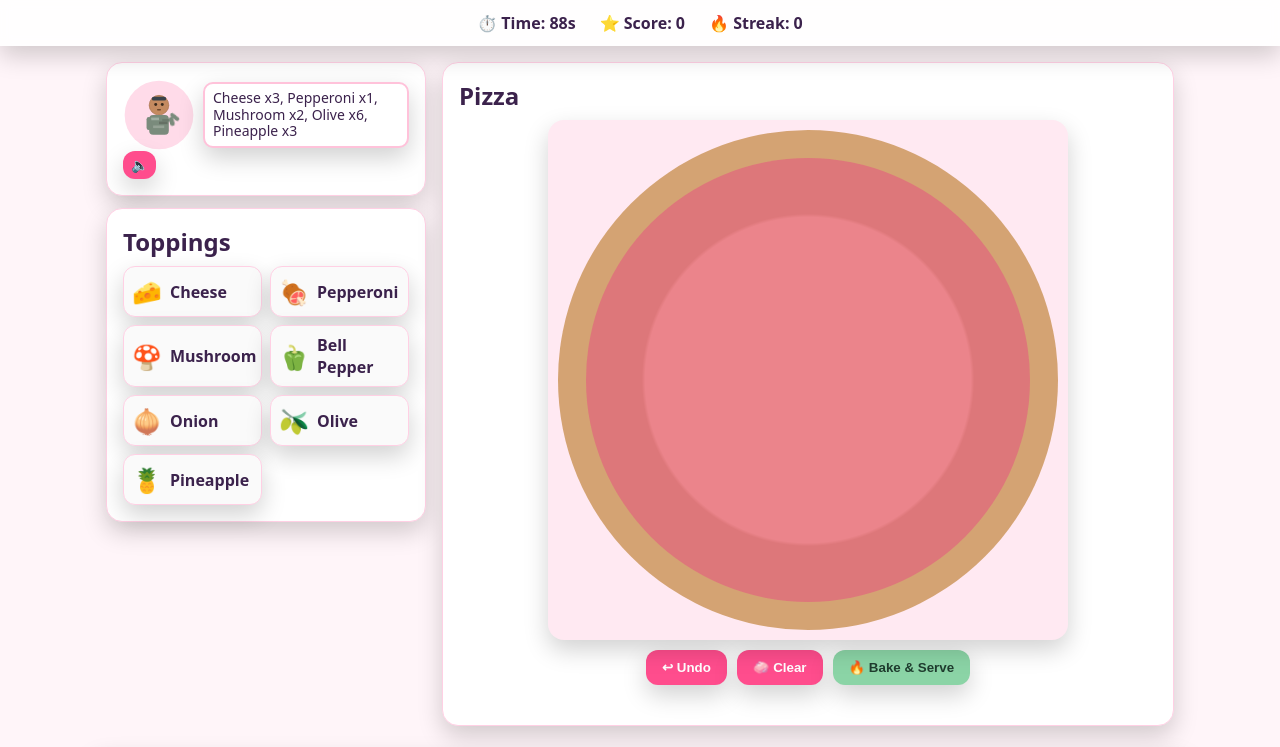
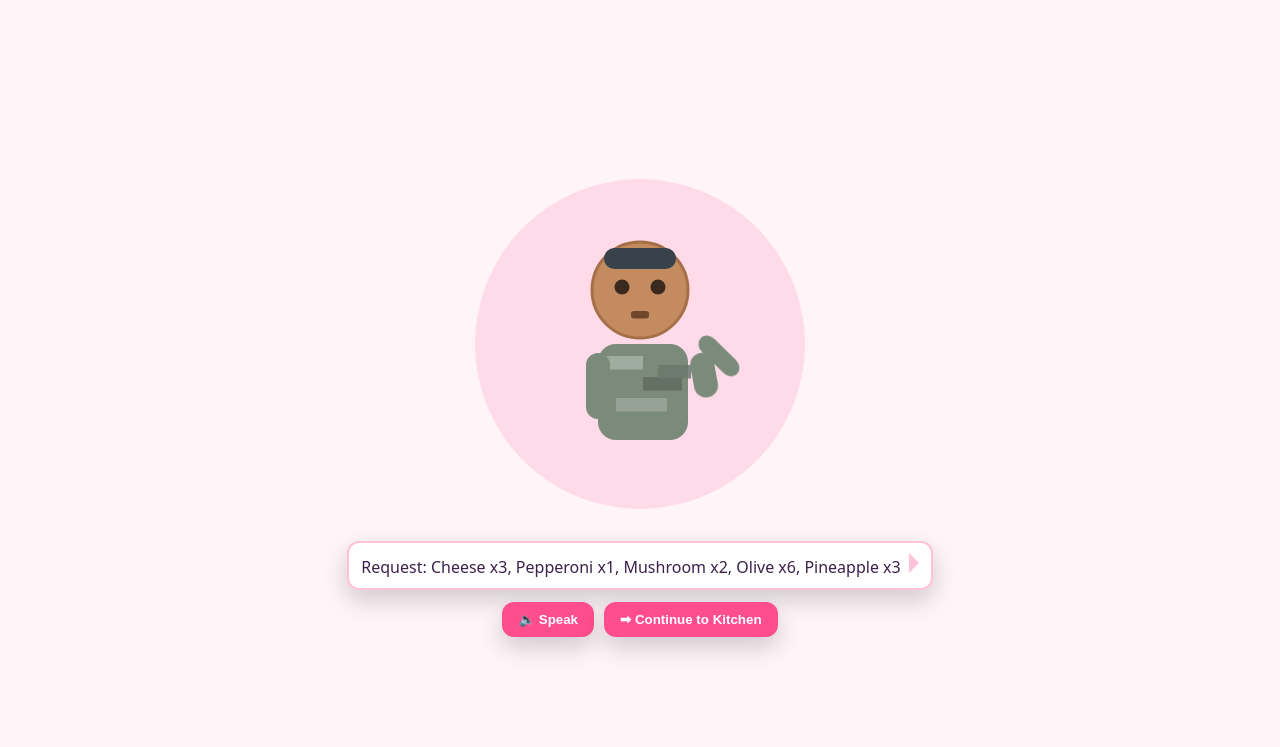
Before and after one commit to sophiapm06/pizza-maker, a plain HTML site: page index.html in a window 1280 px wide. Both pictures are taken after a click on the button "▶ Play". Shown: the top 747 px of the page. Drawn offline with Linux system fonts and the light colour scheme.

Commit message:
Add files via upload

```diff
--- a/index.html
+++ b/index.html
@@ -4,11 +4,11 @@
 <head>
   <meta charset="utf-8" />
   <meta name="viewport" content="width=device-width, initial-scale=1" />
-  <title>Sophia's Pizzariea • Photo Intro (keep) + Streamlined v5 + v4 Customer Mini</title>
+  <title>Sophia's Pizzariea • Intro → Customer → Kitchen</title>
   <link rel="stylesheet" href="style.css" />
 </head>
 <body>
-  <!-- Intro start screen (UNCHANGED: photo-based waving girl) -->
+  <!-- Intro start screen (photo-based waving girl) -->
   <div id="startScreen" class="screen">
     <div class="intro">
       <div class="intro-wrap">
@@ -22,6 +22,44 @@
     <button id="btnPlay" class="btn primary">▶ Play</button>
   </div>
 
+  <!-- Customer screen: v4-style military avatar speaks the order, then continue -->
+  <div id="customerScreen" class="screen hidden">
+    <div class="customer-stage">
+      <div class="customer-figure">
+        <svg viewBox="0 0 240 240" class="big-customer">
+          <circle cx="120" cy="120" r="110" fill="#ffdbe9" />
+          <!-- head -->
+          <circle cx="120" cy="84" r="32" fill="#c48a60" stroke="#a56f47" stroke-width="2" />
+          <!-- eyes -->
+          <circle cx="108" cy="82" r="5" fill="#3a2a1e" />
+          <circle cx="132" cy="82" r="5" fill="#3a2a1e" />
+          <!-- mouth animates while talking -->
+          <rect id="custMouthTalk" x="114" y="98" width="12" height="5" rx="2" fill="#6e472b" />
+          <!-- cap -->
+          <rect x="96" y="56" width="48" height="14" rx="7" fill="#39424a" />
+          <!-- torso ACUs -->
+          <rect x="92" y="120" width="60" height="64" rx="12" fill="#7a8b7c" />
+          <rect x="98" y="128" width="24" height="9" fill="#a6b3a8" opacity="0.85" />
+          <rect x="122" y="142" width="26" height="9" fill="#626c61" opacity="0.85" />
+          <rect x="104" y="156" width="34" height="9" fill="#9aa69a" opacity="0.85" />
+          <rect x="132" y="134" width="22" height="9" fill="#6c786d" opacity="0.85" />
+          <!-- salute arm -->
+          <g class="salute-arm" transform="translate(152,126)">
+            <rect x="0" y="0" width="16" height="30" rx="8" fill="#7a8b7c" />
+            <rect x="8" y="-2" width="12" height="34" rx="7" fill="#7a8b7c" transform="rotate(-35)" />
+          </g>
+          <!-- left arm -->
+          <rect x="84" y="126" width="16" height="44" rx="8" fill="#7a8b7c" />
+        </svg>
+      </div>
+      <div id="customerBubble" class="speech-bubble">…</div>
+      <div class="stage-controls">
+        <button id="btnSpeakOrder" class="btn">🔈 Speak</button>
+        <button id="btnContinue" class="btn primary">➡ Continue to Kitchen</button>
+      </div>
+    </div>
+  </div>
+
   <!-- HUD -->
   <header id="hud" class="hidden">
     <div class="hud-item">⏱️ Time: <span id="time">90</span>s</div>
@@ -29,42 +67,13 @@
     <div class="hud-item">🔥 Streak: <span id="streak">0</span></div>
   </header>
 
-  <!-- Game area -->
+  <!-- Kitchen game (streamlined v5) -->
   <main id="game" class="hidden">
     <section class="work-area">
-      <!-- Left column: v4-style customer mini + toppings palette -->
-      <aside>
-        <!-- v4-style Customer mini widget (compact) -->
-        <div class="customer-mini card" id="customerMini">
-          <div class="mini-row">
-            <svg viewBox="0 0 220 220" class="mini-customer">
-              <circle cx="110" cy="110" r="105" fill="#ffdbe9" />
-              <circle cx="110" cy="80" r="30" fill="#c48a60" stroke="#a56f47" stroke-width="2" />
-              <circle cx="100" cy="78" r="4.5" fill="#3a2a1e" />
-              <circle cx="120" cy="78" r="4.5" fill="#3a2a1e" />
-              <rect id="custMouthMini" x="104" y="92" width="12" height="4" rx="2" fill="#6e472b" />
-              <rect x="88" y="54" width="44" height="12" rx="6" fill="#39424a" />
-              <rect x="80" y="110" width="60" height="60" rx="12" fill="#7a8b7c" />
-              <rect x="86" y="118" width="24" height="8" fill="#a6b3a8" opacity="0.85" />
-              <rect x="110" y="130" width="26" height="8" fill="#626c61" opacity="0.85" />
-              <rect x="92" y="142" width="34" height="8" fill="#9aa69a" opacity="0.85" />
-              <rect x="120" y="122" width="22" height="8" fill="#6c786d" opacity="0.85" />
-              <g class="salute-arm" transform="translate(138,116)">
-                <rect x="0" y="0" width="14" height="28" rx="7" fill="#7a8b7c" />
-                <rect x="8" y="-2" width="12" height="32" rx="6" fill="#7a8b7c" transform="rotate(-35)" />
-              </g>
-              <rect x="72" y="116" width="14" height="40" rx="7" fill="#7a8b7c" />
-            </svg>
-            <div class="mini-bubble" id="miniBubble">…</div>
-          </div>
-          <button id="btnSpeak" class="btn mini">🔈</button>
-        </div>
-
-        <!-- Toppings palette -->
-        <div class="palette card" id="palette">
-          <h2>Toppings</h2>
-          <div class="topping-list" id="toppingList"></div>
-        </div>
+      <!-- Left: toppings palette -->
+      <aside class="palette card" id="palette">
+        <h2>Toppings</h2>
+        <div class="topping-list" id="toppingList"></div>
       </aside>
 
       <!-- Right: pizza prep -->
@@ -101,9 +110,9 @@
     <details>
       <summary>How to Play</summary>
       <ul>
-        <li>Drag toppings from the left panel onto the pizza on the right.</li>
-        <li>Read the small customer bubble for the order, or check the ticket below.</li>
-        <li>Click <strong>Bake &amp; Serve</strong> to submit — perfect matches earn bonus points!</li>
+        <li>Press <strong>Play</strong> to meet the customer and hear their order.</li>
+        <li>Continue to the kitchen and match the ticket (types & counts).</li>
+        <li>Drag toppings or click to auto-place; then <strong>Bake & Serve</strong>.</li>
         <li>You have 90 seconds per shift.</li>
       </ul>
     </details>
--- a/script.js
+++ b/script.js
@@ -12,7 +12,37 @@ if (start && img) {
   start.addEventListener('mouseleave', () => { img.style.transform = ''; });
 }
 
-// Streamlined v5 game logic + v4-style small customer mini widget
+// Elements for screens
+const startScreen = document.getElementById('startScreen');
+const customerScreen = document.getElementById('customerScreen');
+const hud = document.getElementById('hud');
+const gameEl = document.getElementById('game');
+
+// HUD elements
+const timeEl = document.getElementById('time');
+const scoreEl = document.getElementById('score');
+const streakEl = document.getElementById('streak');
+
+// Buttons
+const btnPlay = document.getElementById('btnPlay');
+const btnSpeakOrder = document.getElementById('btnSpeakOrder');
+const btnContinue = document.getElementById('btnContinue');
+const btnUndo = document.getElementById('btnUndo');
+const btnBake = document.getElementById('btnBake');
+const btnClear = document.getElementById('btnClear');
+const btnRestart = document.getElementById('btnRestart');
+
+// Kitchen elements
+const orderList = document.getElementById('orderList');
+const orderNotes = document.getElementById('orderNotes');
+const pizzaArea = document.getElementById('pizzaArea');
+const toppingListEl = document.getElementById('toppingList');
+const feedbackEl = document.getElementById('feedback');
+
+// Customer talk bubble
+const customerBubble = document.getElementById('customerBubble');
+
+// Game state
 const toppings = [
   { key: 'cheese',    name: 'Cheese',     emoji: '\uD83E\uDDC0', min: 1, max: 3 },
   { key: 'pepperoni', name: 'Pepperoni',  emoji: '\uD83C\uDF56', min: 0, max: 5 },
@@ -27,33 +57,10 @@ let required = {};
 let placed = [];
 let score = 0;
 let streak = 0;
-let timeLeft = 90; // 90-second shift
+let timeLeft = 90; // starts AFTER transition to kitchen
 let timerId = null;
 
-// Elements
-const btnPlay   = document.getElementById('btnPlay');
-const hud       = document.getElementById('hud');
-const timeEl    = document.getElementById('time');
-const scoreEl   = document.getElementById('score');
-const streakEl  = document.getElementById('streak');
-const gameEl    = document.getElementById('game');
-const orderList = document.getElementById('orderList');
-const orderNotes= document.getElementById('orderNotes');
-const pizzaArea = document.getElementById('pizzaArea');
-const toppingListEl = document.getElementById('toppingList');
-const feedbackEl    = document.getElementById('feedback');
-const btnUndo   = document.getElementById('btnUndo');
-const btnBake   = document.getElementById('btnBake');
-const btnClear  = document.getElementById('btnClear');
-const endScreen = document.getElementById('endScreen');
-const finalScoreEl = document.getElementById('finalScore');
-const btnRestart   = document.getElementById('btnRestart');
-
-// Customer mini
-const customerMini = document.getElementById('customerMini');
-const miniBubble   = document.getElementById('miniBubble');
-const btnSpeak     = document.getElementById('btnSpeak');
-
+// Utils
 const rand = (min, max) => Math.floor(Math.random() * (max - min + 1)) + min;
 const pick = (arr) => arr[Math.floor(Math.random() * arr.length)];
 
@@ -72,12 +79,6 @@ function orderToText(req){
   const parts = [];
   Object.keys(req).forEach(k => { const c = req[k]; if (c > 0) { const name = toppings.find(t => t.key === k).name; parts.push(name + ' x' + c); } });
   return parts.length ? parts.join(', ') : 'Cheese only';
-}
-
-function renderCustomerMini(text){
-  miniBubble.textContent = text;
-  customerMini.classList.add('talking');
-  setTimeout(() => customerMini.classList.remove('talking'), 1200);
 }
 
 function renderOrder(){
@@ -134,7 +135,7 @@ pizzaArea.addEventListener('drop', ev => {
 });
 
 function clearPizza(){ placed.forEach(p => p.el.remove()); placed = []; }
-function undoLast(){ const last = placed.pop(); if(last && last.el) last.el.remove(); }
+function undoLast(){ const last = placed.pop(); if (last && last.el) last.el.remove(); }
 
 function countsByKey(arr){ const map = {}; toppings.forEach(t => map[t.key] = 0); arr.forEach(p => { map[p.key] = (map[p.key] || 0) + 1; }); return map; }
 
@@ -148,7 +149,7 @@ function evaluateOrder(){
     }
   });
   if (perfect){
-    const bonus = 100 + streak * 25 + Math.max(0, timeLeft - 60); // slight bonus for speed
+    const bonus = 100 + streak * 25 + Math.max(0, timeLeft - 60);
     score += bonus; streak += 1; scoreEl.textContent = score; streakEl.textContent = streak;
     feedbackEl.textContent = 'Perfect! +' + bonus + ' points';
     nextOrder();
@@ -162,43 +163,59 @@ function evaluateOrder(){
 
 function nextOrder(){
   clearPizza(); const o = makeOrder(); required = o.req; renderOrder(); orderNotes.textContent = o.note;
-  renderCustomerMini(orderToText(required));
 }
 
-function startGame(){
-  document.getElementById('startScreen').classList.add('hidden');
+function showScreen(hideEl, showEl){
+  if (!hideEl.classList.contains('hidden')){
+    hideEl.classList.add('fade-exit');
+    setTimeout(() => { hideEl.classList.add('hidden'); hideEl.classList.remove('fade-exit'); showEl.classList.remove('hidden'); showEl.classList.add('fade-enter'); setTimeout(() => showEl.classList.remove('fade-enter'), 360); }, 280);
+  } else {
+    hideEl.classList.add('hidden'); showEl.classList.remove('hidden');
+  }
+}
+
+function startFlow(){
+  // Generate the first customer order
+  const o = makeOrder(); required = o.req; const text = 'Request: ' + orderToText(required);
+  customerBubble.textContent = text;
+  // Transition: Intro → Customer
+  showScreen(startScreen, customerScreen);
+  // Brief mouth animation
+  customerScreen.classList.add('talking');
+  setTimeout(() => customerScreen.classList.remove('talking'), Math.min(4000, Math.max(1500, text.length * 35)));
+}
+
+function continueToKitchen(){
+  // Transition: Customer → Kitchen; start HUD + timer
+  showScreen(customerScreen, gameEl);
   hud.classList.remove('hidden');
-  gameEl.classList.remove('hidden');
   score = 0; streak = 0; timeLeft = 90; placed = [];
   scoreEl.textContent = score; streakEl.textContent = streak; timeEl.textContent = timeLeft;
-  renderPalette(); nextOrder(); if (timerId) clearInterval(timerId);
+  renderPalette(); renderOrder(); orderNotes.textContent = 'Fresh order just in!';
+  if (timerId) clearInterval(timerId);
   timerId = setInterval(() => { timeLeft -= 1; timeEl.textContent = timeLeft; if (timeLeft <= 0) endGame(); }, 1000);
 }
 
-function endGame(){ if (timerId) clearInterval(timerId); hud.classList.add('hidden'); gameEl.classList.add('hidden'); endScreen.classList.remove('hidden'); finalScoreEl.textContent = score; }
+function endGame(){ if (timerId) clearInterval(timerId); hud.classList.add('hidden'); gameEl.classList.add('hidden'); document.getElementById('endScreen').classList.remove('hidden'); document.getElementById('finalScore').textContent = score; }
 
-btnPlay.addEventListener('click', startGame);
+// Events
+btnPlay.addEventListener('click', startFlow);
+btnSpeakOrder.addEventListener('click', () => {
+  const text = customerBubble.textContent;
+  try {
+    const u = new SpeechSynthesisUtterance(text);
+    u.rate = 1.0; u.pitch = 1.0; u.lang = 'en-US';
+    speechSynthesis.speak(u);
+    customerScreen.classList.add('talking');
+    setTimeout(() => customerScreen.classList.remove('talking'), Math.min(4000, Math.max(1500, text.length * 35)));
+  } catch (e) { /* no-op */ }
+});
+btnContinue.addEventListener('click', continueToKitchen);
+
 btnBake.addEventListener('click', evaluateOrder);
 btnClear.addEventListener('click', () => { clearPizza(); feedbackEl.textContent = 'Cleared.'; });
 btnUndo.addEventListener('click', () => { undoLast(); feedbackEl.textContent = 'Undid last topping.'; });
-btnRestart.addEventListener('click', () => { endScreen.classList.add('hidden'); startGame(); });
-
-// Speak order (mini button) using Web Speech API if available
-if (btnSpeak) {
-  btnSpeak.addEventListener('click', () => {
-    const text = 'Request: ' + orderToText(required);
-    try {
-      const u = new SpeechSynthesisUtterance(text);
-      u.rate = 1.0; u.pitch = 1.0; u.lang = 'en-US';
-      speechSynthesis.speak(u);
-      customerMini.classList.add('talking');
-      setTimeout(() => customerMini.classList.remove('talking'), Math.min(3000, Math.max(1200, text.length * 30)));
-    } catch (e) {
-      customerMini.classList.add('talking');
-      setTimeout(() => customerMini.classList.remove('talking'), 1200);
-    }
-  });
-}
+btnRestart.addEventListener('click', () => { document.getElementById('endScreen').classList.add('hidden'); showScreen(document.getElementById('endScreen'), startScreen); });
 
 // Keyboard quick add
 pizzaArea.tabIndex = 0;
--- a/style.css
+++ b/style.css
@@ -5,7 +5,7 @@ html,body{height:100%}
 body{margin:0;font-family:system-ui,-apple-system,Segoe UI,Roboto,Arial;background:var(--bg);color:var(--text)}
 .hidden{display:none!important}
 
-/* Intro (photo kept) */
+/* Intro */
 .screen{display:grid;place-items:center;min-height:100vh;padding:24px;text-align:center}
 .intro{display:grid;gap:14px;justify-items:center}
 .intro-wrap{display:flex;align-items:center;gap:16px}
@@ -16,14 +16,20 @@ body{margin:0;font-family:system-ui,-apple-system,Segoe UI,Roboto,Arial;backgrou
 .btn{appearance:none;border:none;border-radius:12px;padding:10px 16px;font-weight:700;cursor:pointer;background:var(--accent);color:#fff;box-shadow:var(--shadow)}
 .btn.primary{background:var(--accent);color:#fff}
 .btn.success{background:var(--success);color:#203d2f}
-.btn.mini{padding:6px 8px;font-size:14px}
 .tagline{color:#7a5b8b;margin:4px 0 12px}
 
-/* v4-style animations for SVG mouths/arms (game only) */
+/* Customer screen */
+.customer-stage{display:grid;gap:12px;justify-items:center}
+.customer-figure{width:min(80vw,360px)}
+.speech-bubble{background:#fff;border:2px solid #ffc2da;border-radius:12px;padding:10px 12px;box-shadow:var(--shadow);max-width:600px;color:var(--text)}
+.speech-bubble::after{content:"";position:relative;display:inline-block;margin-left:8px;width:0;height:0;border-left:10px solid #ffc2da;border-top:10px solid transparent;border-bottom:10px solid transparent}
+.stage-controls{display:flex;gap:10px}
+
+/* v4-style animations */
 .salute-arm{transform-origin:8px 0px;animation:salute 2.2s ease-in-out infinite}
-@keyframes salute{0%,100%{transform:translate(138px,116px) rotate(-5deg)}50%{transform:translate(138px,116px) rotate(-25deg)}}
-.talking #custMouthMini{animation:talk .25s steps(2) 10}
-@keyframes talk{0%{height:4px}50%{height:10px}100%{height:4px}}
+@keyframes salute{0%,100%{transform:translate(152px,126px) rotate(-5deg)}50%{transform:translate(152px,126px) rotate(-25deg)}}
+.talking #custMouthTalk{animation:talk .25s steps(2) infinite}
+@keyframes talk{0%{height:5px}50%{height:11px}100%{height:5px}}
 
 /* HUD */
 #hud{position:sticky;top:0;display:flex;gap:24px;align-items:center;justify-content:center;padding:12px;background:rgba(255,255,255,.85);backdrop-filter:blur(6px);box-shadow:var(--shadow)}
@@ -34,16 +40,7 @@ body{margin:0;font-family:system-ui,-apple-system,Segoe UI,Roboto,Arial;backgrou
 .card{background:var(--card);border-radius:16px;padding:16px;box-shadow:var(--shadow);border:1px solid #ffd0e4}
 .card h2{margin:0 0 8px}
 
-/* Customer mini widget */
-.customer-mini{margin-bottom:12px}
-.mini-row{display:grid;grid-template-columns:72px 1fr;gap:8px;align-items:center}
-.mini-customer{width:72px;height:72px}
-.mini-bubble{background:#fff;border:2px solid #ffc2da;border-radius:10px;padding:6px 8px;color:var(--text);box-shadow:var(--shadow);font-size:14px;line-height:1.2}
-.talking .mini-bubble{animation:talkBlink .8s steps(2) 2}
-@keyframes talkBlink{0%{opacity:.85}50%{opacity:1}100%{opacity:.85}}
-
 /* Palette */
-.palette{margin-top:12px}
 .topping-list{display:grid;grid-template-columns:repeat(2,minmax(0,1fr));gap:8px}
 .topping{display:flex;align-items:center;gap:8px;padding:8px;border-radius:12px;background:#fafafa;box-shadow:var(--shadow);cursor:grab;border:1px solid #ffd0e4}
 .topping .emoji{font-size:24px}
@@ -69,5 +66,11 @@ body{margin:0;font-family:system-ui,-apple-system,Segoe UI,Roboto,Arial;backgrou
 .intro-bubble::after{content:"";position:relative;display:inline-block;margin-left:8px;width:0;height:0;border-left:10px solid #ffc2da;border-top:10px solid transparent;border-bottom:10px solid transparent}
 @keyframes bubbleIn{to{opacity:1;transform:translateY(0)}}
 
+/* Page transitions */
+.fade-enter{animation:fadeIn .35s ease both}
+.fade-exit{animation:fadeOut .28s ease both}
+@keyframes fadeIn{from{opacity:0;transform:translateY(8px)}to{opacity:1;transform:translateY(0)}}
+@keyframes fadeOut{from{opacity:1;transform:translateY(0)}to{opacity:0;transform:translateY(8px)}}
+
 /* Responsive */
 @media(max-width:900px){.work-area{grid-template-columns:1fr}.pizza-area{width:92vw;height:92vw}}
```
